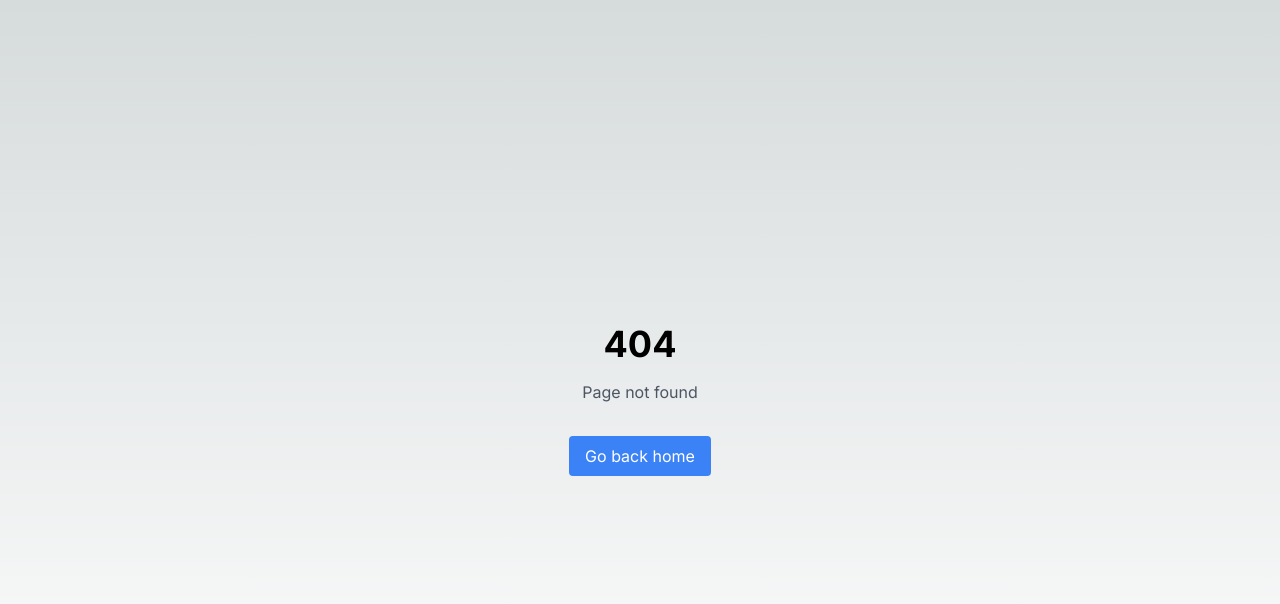
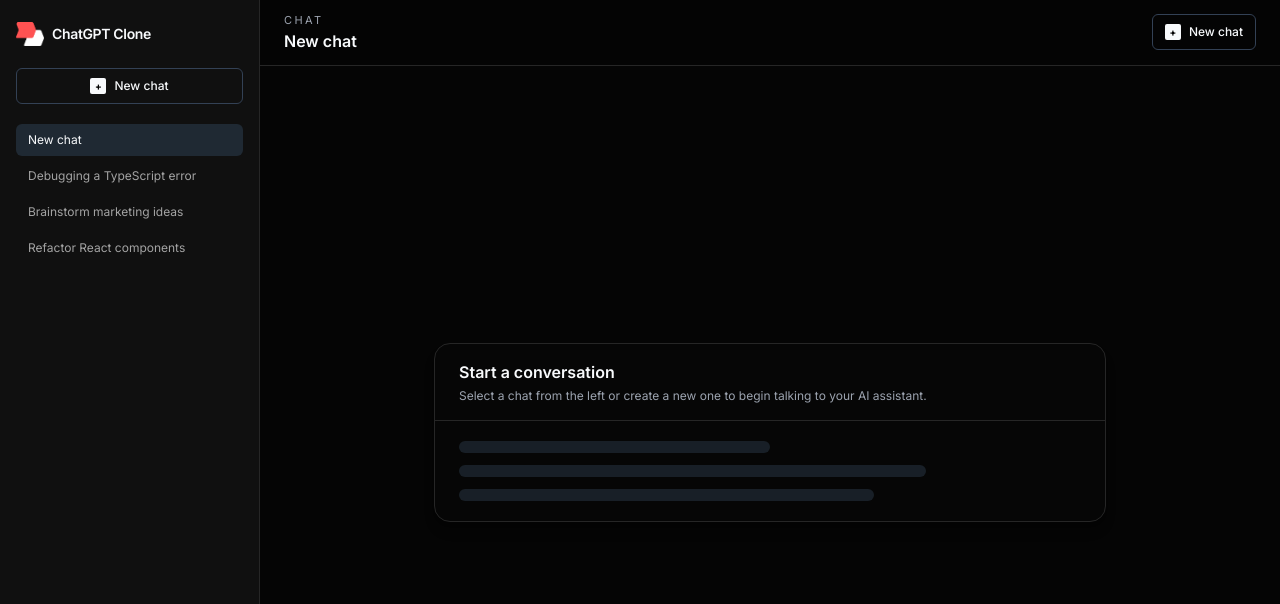
Before and after one commit to abuzar7266/chatbot-fe, a Next.js app: page /chat in a window 1280 px wide. Before the commit this address had no page. Shown: the top 604 px of the page. Built offline with nearby package versions, Linux system fonts and the light colour scheme.

Commit message:
main chat layout added with static data

```diff
--- a/app/(auth)/login/page.tsx
+++ b/app/(auth)/login/page.tsx
@@ -43,7 +43,7 @@ export default function LoginPage() {
       );
 
       notify.success('Signed in successfully');
-      router.push('/');
+      router.push('/chat');
     } catch (err: any) {
       const message =
         err?.message || 'Failed to sign in. Please check your credentials and try again.';
--- a/app/(auth)/signup/page.tsx
+++ b/app/(auth)/signup/page.tsx
@@ -44,7 +44,7 @@ export default function SignupPage() {
         'Sign up successful. Please check your email to verify your account.';
 
       notify.success(message);
-      router.push('/login');
+      router.push('/chat');
     } catch (err: any) {
       const message =
         err?.message ||
--- /dev/null
+++ b/app/chat/page.tsx
@@ -0,0 +1,117 @@
+'use client';
+
+import { useState } from 'react';
+import Image from 'next/image';
+import { Button, Card, CardHeader, CardContent, Skeleton } from '@/components/ui';
+
+const mockChats = [
+  { id: '1', title: 'New chat' },
+  { id: '2', title: 'Debugging a TypeScript error' },
+  { id: '3', title: 'Brainstorm marketing ideas' },
+  { id: '4', title: 'Refactor React components' },
+];
+
+export default function ChatPage() {
+  const [selectedChatId, setSelectedChatId] = useState<string>('1');
+
+  const selectedChat = mockChats.find((chat) => chat.id === selectedChatId) ?? mockChats[0];
+
+  return (
+    <main className="min-h-screen bg-[#050505] text-slate-50">
+      <div className="flex min-h-screen">
+        <aside className="hidden w-[260px] flex-col border-r border-[#262626] bg-[#101010] px-4 py-5 md:flex">
+          <div className="flex items-center justify-between gap-2">
+            <div className="inline-flex items-center gap-2">
+              <div className="relative h-7 w-7">
+                <Image
+                  src="/assets/auth-logo.png"
+                  alt="ChatGPT Clone logo"
+                  fill
+                  className="rounded-md object-contain"
+                  sizes="28px"
+                  priority
+                />
+              </div>
+              <span className="text-sm font-semibold tracking-tight">ChatGPT Clone</span>
+            </div>
+          </div>
+
+          <Button
+            type="button"
+            variant="outline"
+            size="sm"
+            className="mt-5 h-9 w-full justify-start gap-2 border-[#2b2b2b] bg-[#181818] text-xs font-medium text-slate-50 hover:bg-[#202020]"
+          >
+            <span className="flex h-4 w-4 items-center justify-center rounded-sm bg-slate-50 text-[10px] font-bold text-black">
+              +
+            </span>
+            <span>New chat</span>
+          </Button>
+
+          <nav className="mt-5 flex-1 space-y-1 overflow-y-auto text-xs text-[#d4d4d4]">
+            {mockChats.map((chat) => {
+              const isActive = chat.id === selectedChatId;
+              return (
+                <button
+                  key={chat.id}
+                  type="button"
+                  onClick={() => setSelectedChatId(chat.id)}
+                  className={`flex w-full items-center justify-between rounded-md px-3 py-2 text-left transition-colors ${
+                    isActive
+                      ? 'bg-[#1f2933] text-slate-50'
+                      : 'bg-transparent text-[#a3a3a3] hover:bg-[#111827] hover:text-slate-50'
+                  }`}
+                >
+                  <span className="truncate">{chat.title}</span>
+                </button>
+              );
+            })}
+          </nav>
+        </aside>
+
+        <section className="flex flex-1 flex-col">
+          <header className="flex items-center justify-between border-b border-[#262626] bg-[#050505]/95 px-4 py-3 md:px-6">
+            <div className="flex flex-col">
+              <span className="text-[11px] uppercase tracking-[0.22em] text-[#9ca3af]">
+                Chat
+              </span>
+              <h1 className="text-sm font-semibold text-slate-50 md:text-base">
+                {selectedChat?.title || 'New chat'}
+              </h1>
+            </div>
+            <Button
+              type="button"
+              variant="outline"
+              size="sm"
+              className="hidden h-9 gap-2 border-[#2b2b2b] bg-[#050505] text-xs text-slate-100 hover:bg-[#101010] md:inline-flex"
+            >
+              <span className="flex h-4 w-4 items-center justify-center rounded-sm bg-slate-50 text-[10px] font-bold text-black">
+                +
+              </span>
+              <span>New chat</span>
+            </Button>
+          </header>
+
+          <div className="flex flex-1 flex-col items-center justify-center px-4 py-6 md:px-8">
+            <Card className="w-full max-w-2xl rounded-2xl border-[#262626] bg-[#060606] text-slate-50 shadow-lg">
+              <CardHeader className="border-b border-[#262626] px-6 py-4">
+                <h2 className="text-sm font-semibold text-slate-50 md:text-base">
+                  Start a conversation
+                </h2>
+                <p className="mt-1 text-xs text-[#9ca3af]">
+                  Select a chat from the left or create a new one to begin talking to your AI
+                  assistant.
+                </p>
+              </CardHeader>
+              <CardContent className="space-y-3 px-6 py-5">
+                <Skeleton className="h-3 w-1/2 rounded-full bg-[#1f2933]" />
+                <Skeleton className="h-3 w-3/4 rounded-full bg-[#1f2933]" />
+                <Skeleton className="h-3 w-2/3 rounded-full bg-[#1f2933]" />
+              </CardContent>
+            </Card>
+          </div>
+        </section>
+      </div>
+    </main>
+  );
+}
```
